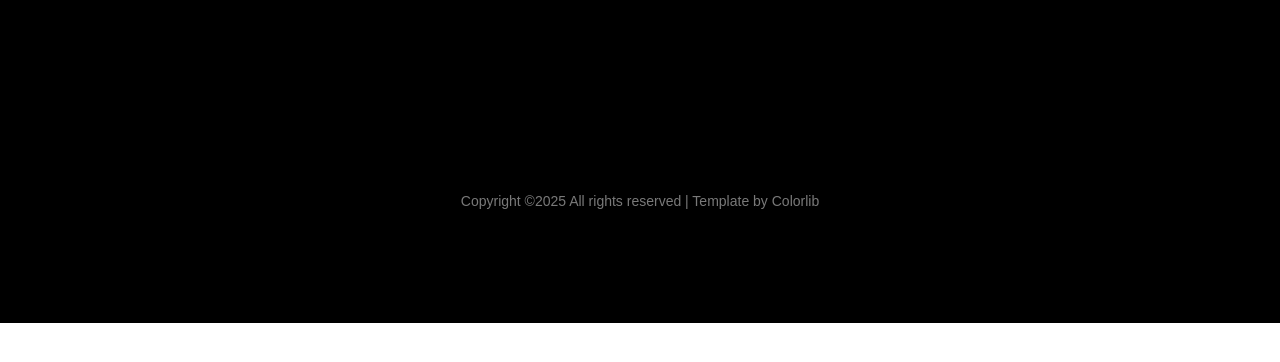
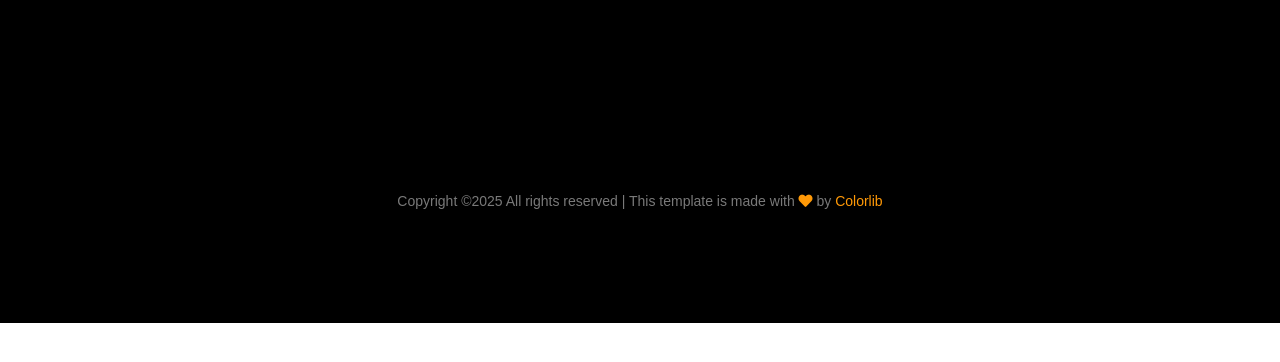
Before and after one commit to maxchuk89/2_interactive_django_blog, a Django app: template templates/base.html in a window 1280 px wide. Shown: the part 84-446 px from the top of the page. Run offline with Django 3.2, Linux system fonts and the light colour scheme; the template is opened without the code that fills it, so the values that code supplies are empty; parts of the project's set-up code (start-up, migrations or seed data) failed here and were passed over; some libraries are stand-ins or nearby versions.

Commit message:
выровнял цвет ссылок

```diff
--- a/templates/base.html
+++ b/templates/base.html
@@ -1,3 +1,4 @@
+<!-- templates/base.html -->
 {% load static %}
 <!DOCTYPE html>
 <html lang="en">
@@ -5,36 +6,34 @@
     <meta charset="UTF-8" />
     <meta name="viewport" content="width=device-width, initial-scale=1.0" />
     <meta http-equiv="X-UA-Compatible" content="ie=edge" />
-    <title>Sensive Blog</title>
+    <title>{% block title %}Sensive Blog{% endblock %}</title>
 
     <link rel="icon" href="{% static 'img/favicon.png' %}" type="image/png" />
     <link rel="stylesheet" href="{% static 'css/styles.min.css' %}" />
   </head>
   <body>
-
     <header class="header_area">
       <div class="main_menu">
         <nav class="navbar navbar-expand-lg navbar-light">
           <div class="container box_1620">
             <a class="navbar-brand logo_h" href="{% url 'blog:index' %}">
-              <img src="{% static 'img/logo.png' %}" alt="Sensive Logo"/>
+              <img src="{% static 'img/logo.png' %}" alt="Sensive Logo" />
             </a>
 
             <button class="navbar-toggler" type="button" data-toggle="collapse"
                     data-target="#navbarSupportedContent" aria-controls="navbarSupportedContent"
                     aria-expanded="false" aria-label="Toggle navigation">
-              <span class="icon-bar"></span>
-              <span class="icon-bar"></span>
-              <span class="icon-bar"></span>
+              <span class="icon-bar"></span><span class="icon-bar"></span><span class="icon-bar"></span>
             </button>
 
             <div class="collapse navbar-collapse offset" id="navbarSupportedContent">
               <ul class="nav navbar-nav menu_nav justify-content-center">
+                <!-- ШАГ 22: выравниваем цвет ссылок в шапке -->
                 <li class="nav-item">
-                  <a class="nav-link" href="{% url 'blog:index' %}">Home</a>
+                  <a class="nav-link" href="{% url 'blog:index' %}" style="color:#3a414e">Home</a>
                 </li>
                 <li class="nav-item">
-                  <a class="nav-link" href="{% url 'blog:contact' %}">Contact</a>
+                  <a class="nav-link" href="{% url 'blog:contact' %}" style="color:#3a414e">Contact</a>
                 </li>
               </ul>
 
@@ -50,16 +49,16 @@
       </div>
     </header>
 
-    <main class="site-main">
-      {% block content %}{% endblock %}
-    </main>
+    {% block content %}{% endblock %}
 
     <footer class="footer-area section-padding">
       <div class="container">
         <div class="footer-bottom d-flex justify-content-center align-items-center flex-wrap">
           <p class="footer-text m-0">
             Copyright &copy;<script>document.write(new Date().getFullYear());</script>
-            All rights reserved | Template by Colorlib
+            All rights reserved | This template is made with
+            <i class="fa fa-heart" aria-hidden="true"></i> by
+            <a href="https://colorlib.com" target="_blank">Colorlib</a>
           </p>
         </div>
       </div>
```
